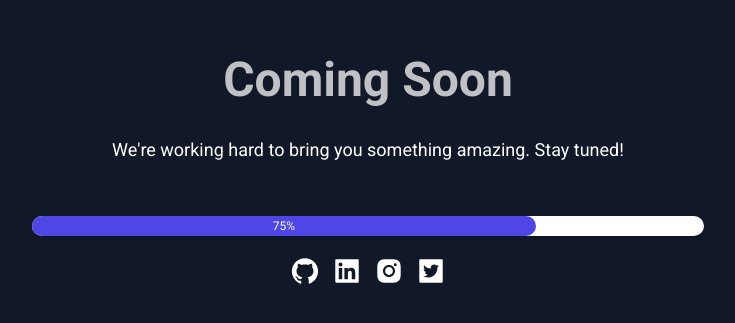
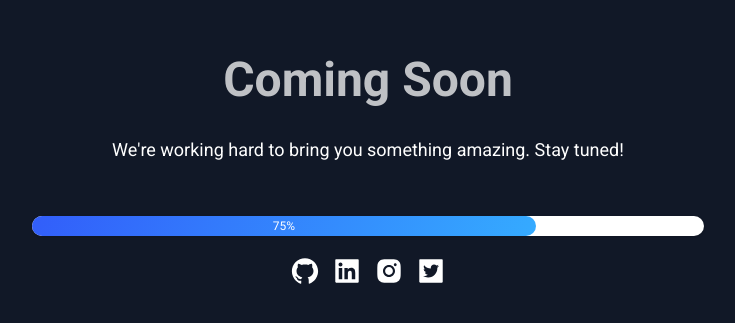
Before and after one commit to bwafi/quran-portal, a Next.js app: page /hadist in a window 1280 px wide. Shown: the part 229-552 px from the top of the page, without its empty margins (272-1007 px from the left). Built offline with nearby package versions, Linux system fonts and the light colour scheme.

Commit message:
footer fixed

```diff
--- a/components/Footer.jsx
+++ b/components/Footer.jsx
@@ -67,7 +67,7 @@ const Footer = () => {
       </div>
       <div className="w-full mx-auto container px-3 md:px-6 lg:px-16 flex flex-col md:flex-row justify-between py-3 border-t">
         <p className="text-center md:text-left">
-          Copyright &copy; 2023
+          Copyright &copy; 2023{" "}
           <a href="https://www.instagram.com/itssyahroni/" target="_blank" className="hover:text-primary">
             Syahroni Bawafi
           </a>
--- a/components/Navbar.jsx
+++ b/components/Navbar.jsx
@@ -6,6 +6,7 @@ import NavList, { NavInput } from "./ui/NavList";
 
 const Navbar = ({ className = "fixed" }) => {
   const [humburgerMenu, setHumburgerMenu] = useState(false);
+  const [searchModal, setSearchModal] = useState(false);
 
   const handleHumburgerMenu = () => {
     setHumburgerMenu(!humburgerMenu);
--- a/components/sholat/SelectCity.jsx
+++ b/components/sholat/SelectCity.jsx
@@ -86,7 +86,7 @@ const SelectCity = ({ getCityDropDown, setGetCityDropDown }) => {
 
         <div>
           <div>
-            <h3 className="font-bold text-2xl">{currentTime} (WIB)</h3>
+            <h3 className="font-bold text-xl sm:text-2xl">{currentTime} (WIB)</h3>
           </div>
         </div>
       </div>
--- a/components/ui/ComingSoon.jsx
+++ b/components/ui/ComingSoon.jsx
@@ -12,7 +12,7 @@ const ComingSoon = () => {
         <div class=" w-full mt-3 mb-5">
           <div class="shadow w-full bg-white mt-2 max-w-2xl mx-auto rounded-full">
             <div
-              class="rounded-full bg-indigo-600 text-xs leading-none text-center text-white py-1"
+              class="rounded-full bg-primary text-xs leading-none text-center text-white py-1"
               style={{ width: "75%" }}>
               75%
             </div>
--- a/components/ui/NavList.jsx
+++ b/components/ui/NavList.jsx
@@ -34,8 +34,6 @@ export const NavInput = () => {
     setDarkMode(!darkMode);
   };
 
-  console.log(darkMode);
-
   return (
     <div className="order-1 lg:order-2 flex items-center gap-1 sm:gap-3">
       <form className="flex items-center">
```
